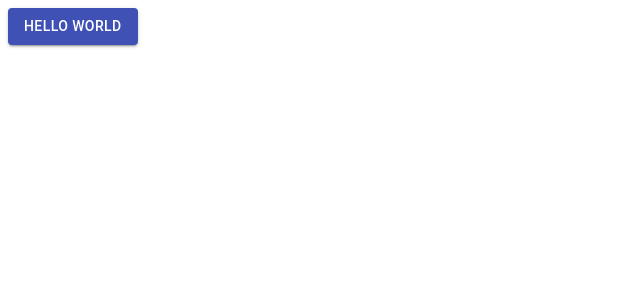
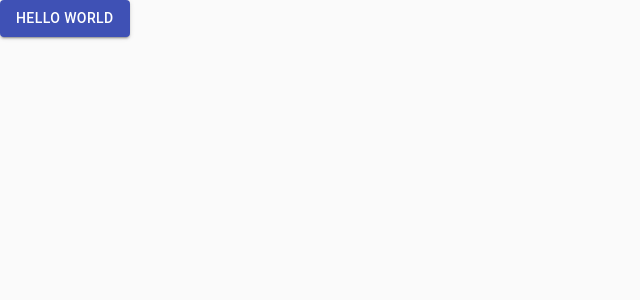
Before and after one commit to ImpetX/device-inventory, a React (Create React App) app in the folder frontend/: page / in a window 1280 px wide. Shown: the top 300 px of the page, without its empty margins (0-640 px from the left). Built offline with nearby package versions, Linux system fonts and the light colour scheme; the HTML template or start-up script is replaced by a standard one.

Commit message:
DI-7:: uses css baseline

```diff
--- a/frontend/src/App.jsx
+++ b/frontend/src/App.jsx
@@ -1,10 +1,15 @@
 import React from 'react';
+import CssBaseline from '@material-ui/core/CssBaseline';
+import Box from '@material-ui/core/Box';
 import Button from '@material-ui/core/Button';
 
 const App = () => (
-  <Button variant="contained" color="primary">
-    Hello World
-  </Button>
+  <Box>
+    <CssBaseline />
+    <Button variant="contained" color="primary">
+      Hello World
+    </Button>
+  </Box>
 );
 
 export default App;
```
